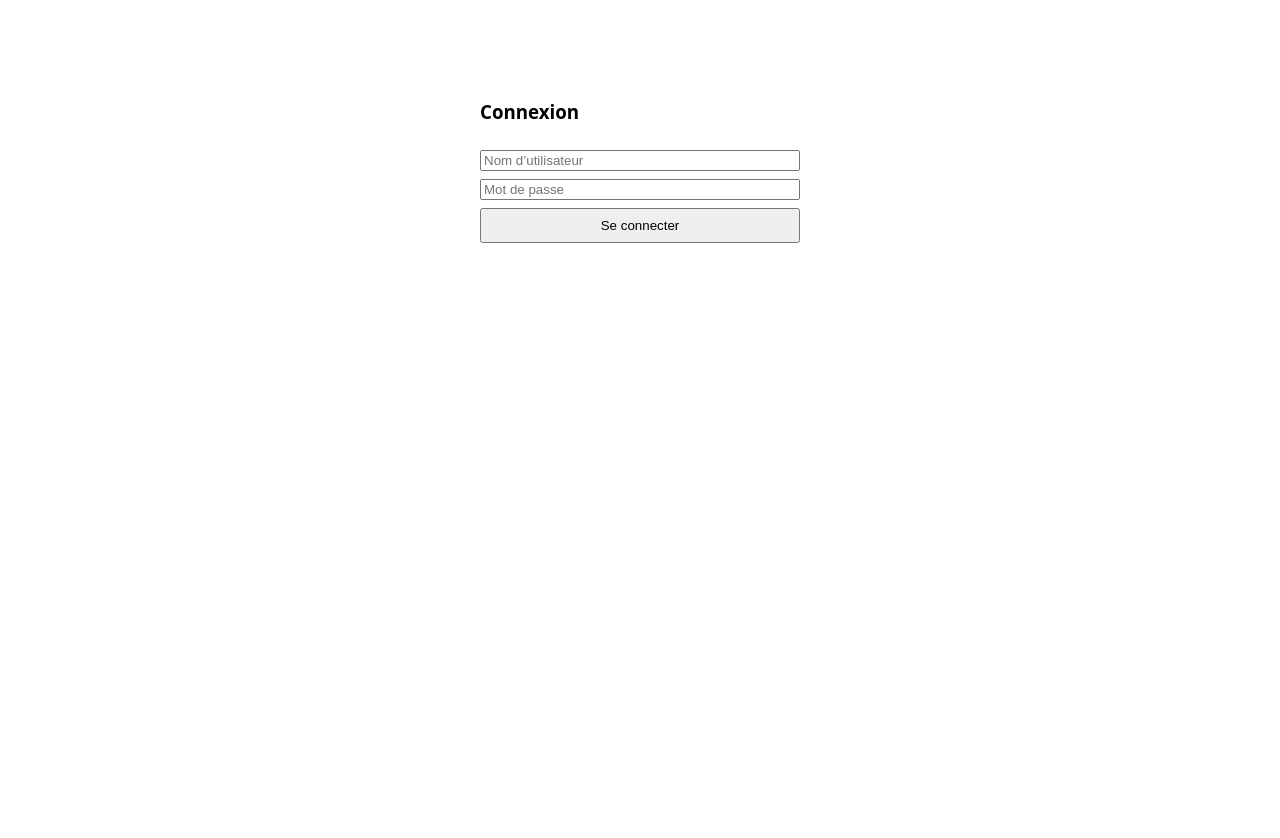
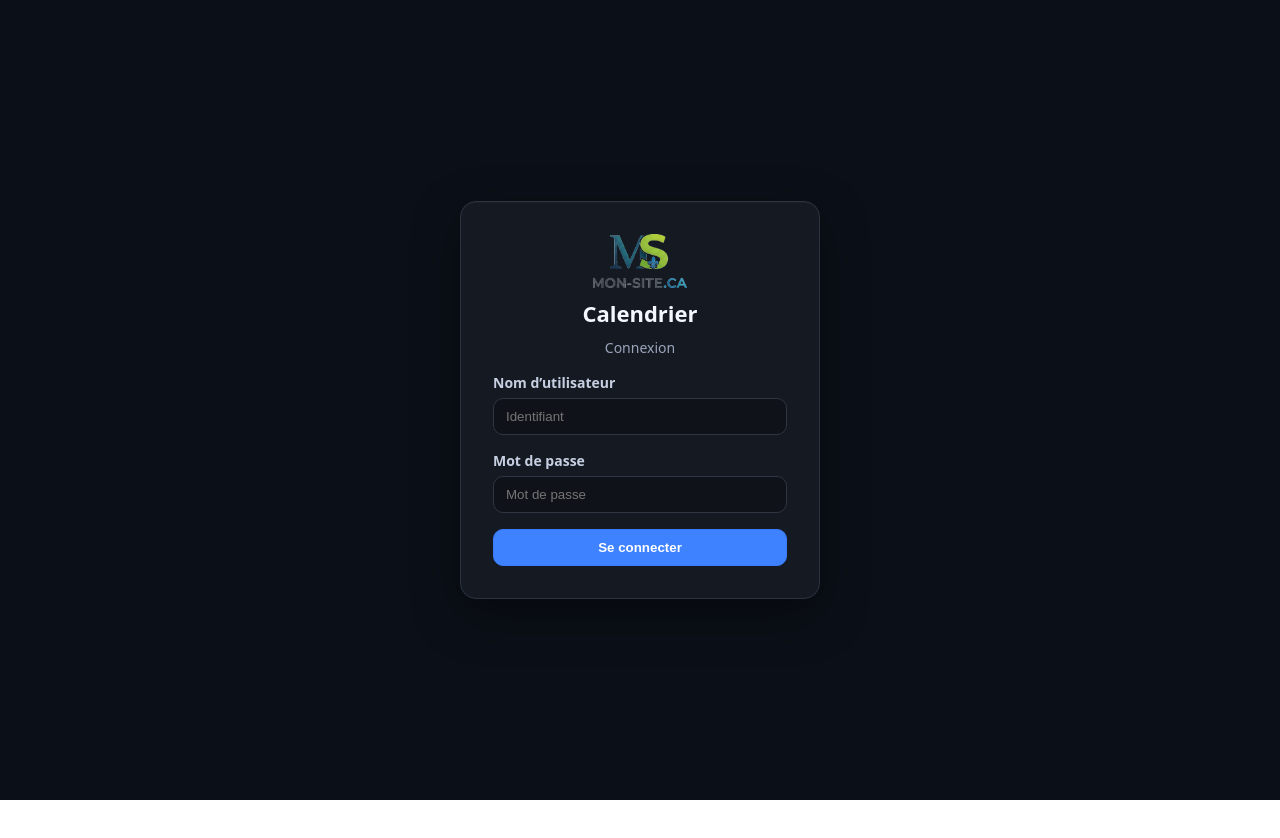
Before and after one commit to blues1961/calendrier, a React (Vite) app in the folder frontend/: page / in a window 1280 px wide. Shown: the top 838 px of the page. After the commit the page ends 800 px from the top, so only its background shows below. Built offline with nearby package versions, Linux system fonts and the light colour scheme; no server answers.

Commit message:
afficher les logos dans le login et les entetes

```diff
--- a/frontend/src/App.jsx
+++ b/frontend/src/App.jsx
@@ -3,6 +3,9 @@ import AdminLink from './components/AdminLink';
 import Login from './components/Auth/Login'
 import CalendarBoard from './components/CalendarBoard'
 import { api } from './api'
+import monSiteLogo from './assets/mon-site-logo.png'
+
+const APP_NAME = String(import.meta?.env?.APP_NAME || import.meta?.env?.VITE_APP_NAME || '').trim() || 'Calendrier';
 
 export default function App(){
   const [isAuthed, setAuthed] = useState(!!localStorage.getItem('access'))
@@ -12,7 +15,7 @@ export default function App(){
     window.addEventListener('storage', handler)
     return () => window.removeEventListener('storage', handler)
   }, [])
-  if (!isAuthed) return <Login onLogin={() => setAuthed(true)} />
+  if (!isAuthed) return <Login appName={APP_NAME} onLogin={() => setAuthed(true)} />
   return (
     <>
       <nav style={{display:'flex',gap:12,padding:'8px 12px',borderBottom:'1px solid #eee',alignItems:'center'}}>
@@ -26,7 +29,15 @@ export default function App(){
         >
           ☰
         </button>
-        <strong style={{marginRight:16}}>Calendrier</strong>
+        <a
+          href="#"
+          onClick={e => { e.preventDefault(); }}
+          style={{ display: 'flex', alignItems: 'center', gap: 10, textDecoration: 'none', color: '#111', fontWeight: 700, marginRight: 16 }}
+          aria-label={`${APP_NAME} - tableau de bord`}
+        >
+          <img src={monSiteLogo} alt="mon-site.ca" style={{ height: 28 }} />
+          <span>{APP_NAME}</span>
+        </a>
         <div style={{flex:1}} />
         <button className="btn-secondary" onClick={() => api.auth.logout()} style={{marginRight:8}}>Se déconnecter</button>
         <AdminLink />
--- a/frontend/src/components/Auth/Login.jsx
+++ b/frontend/src/components/Auth/Login.jsx
@@ -1,7 +1,8 @@
 import React, { useState } from 'react'
 import { api } from '../../api'
+import monSiteLogo from '../../assets/mon-site-logo.png'
 
-export default function Login({ onLogin }){
+export default function Login({ onLogin, appName = 'Calendrier' }){
   const [username, setUsername] = useState('')
   const [password, setPassword] = useState('')
   const [err, setErr] = useState('')
@@ -13,12 +14,104 @@ export default function Login({ onLogin }){
   }
 
   return (
-    <form onSubmit={submit} style={{ maxWidth: 320, margin: '80px auto', display:'grid', gap:8 }}>
-      <h3>Connexion</h3>
-      <input placeholder="Nom d’utilisateur" value={username} onChange={e=>setUsername(e.target.value)} />
-      <input type="password" placeholder="Mot de passe" value={password} onChange={e=>setPassword(e.target.value)} />
-      <button type="submit">Se connecter</button>
-      {err && <div>{err}</div>}
-    </form>
+    <div
+      style={{
+        minHeight: '100vh',
+        display: 'flex',
+        alignItems: 'center',
+        justifyContent: 'center',
+        background: '#0b1018',
+        padding: 24,
+      }}
+    >
+      <form
+        onSubmit={submit}
+        style={{
+          width: '100%',
+          maxWidth: 360,
+          display: 'grid',
+          gap: 16,
+          padding: 32,
+          borderRadius: 16,
+          background: '#151a22',
+          color: '#e9edf7',
+          border: '1px solid #2c3340',
+          boxShadow: '0 16px 48px rgba(0,0,0,.45), inset 0 1px 0 rgba(255,255,255,.03)',
+        }}
+      >
+        <div style={{ display: 'flex', flexDirection: 'column', alignItems: 'center', gap: 10 }}>
+          <img src={monSiteLogo} alt="mon-site.ca" style={{ height: 54 }} />
+          {appName && (
+            <h1 style={{ margin: 0, fontSize: 22, textAlign: 'center', color: '#f4f7ff' }}>{appName}</h1>
+          )}
+          <p style={{ margin: 0, color: '#9aa4ba', fontSize: 14 }}>Connexion</p>
+        </div>
+        <label style={{ display: 'grid', gap: 6, fontSize: 14 }}>
+          <span style={{ color: '#c7d0e2', fontWeight: 600 }}>Nom d’utilisateur</span>
+          <input
+            type="text"
+            value={username}
+            onChange={e => setUsername(e.target.value)}
+            placeholder="Identifiant"
+            required
+            style={{
+              width: '100%',
+              padding: '10px 12px',
+              borderRadius: 10,
+              border: '1px solid #2f3542',
+              background: '#0f1218',
+              color: '#e9edf7',
+            }}
+          />
+        </label>
+        <label style={{ display: 'grid', gap: 6, fontSize: 14 }}>
+          <span style={{ color: '#c7d0e2', fontWeight: 600 }}>Mot de passe</span>
+          <input
+            type="password"
+            value={password}
+            onChange={e => setPassword(e.target.value)}
+            placeholder="Mot de passe"
+            required
+            style={{
+              width: '100%',
+              padding: '10px 12px',
+              borderRadius: 10,
+              border: '1px solid #2f3542',
+              background: '#0f1218',
+              color: '#e9edf7',
+            }}
+          />
+        </label>
+        <button
+          type="submit"
+          style={{
+            padding: '10px 12px',
+            borderRadius: 10,
+            border: '1px solid #3a7bff',
+            background: '#3f82ff',
+            color: '#fff',
+            fontWeight: 600,
+            cursor: 'pointer',
+          }}
+        >
+          Se connecter
+        </button>
+        {err && (
+          <div
+            role="alert"
+            style={{
+              background: 'rgba(200,65,88,.15)',
+              border: '1px solid rgba(200,65,88,.4)',
+              color: '#ffb3c3',
+              borderRadius: 10,
+              padding: '8px 10px',
+              fontSize: 13,
+            }}
+          >
+            {err}
+          </div>
+        )}
+      </form>
+    </div>
   )
 }
--- a/frontend/vite.config.mjs
+++ b/frontend/vite.config.mjs
@@ -4,6 +4,7 @@ import path from 'node:path'
 
 export default defineConfig({
   plugins: [react()],
+  envPrefix: ['VITE_', 'APP_'],
   resolve: { alias: { '@': path.resolve(__dirname, 'src') } },
   server: {
     host: '0.0.0.0',
```
